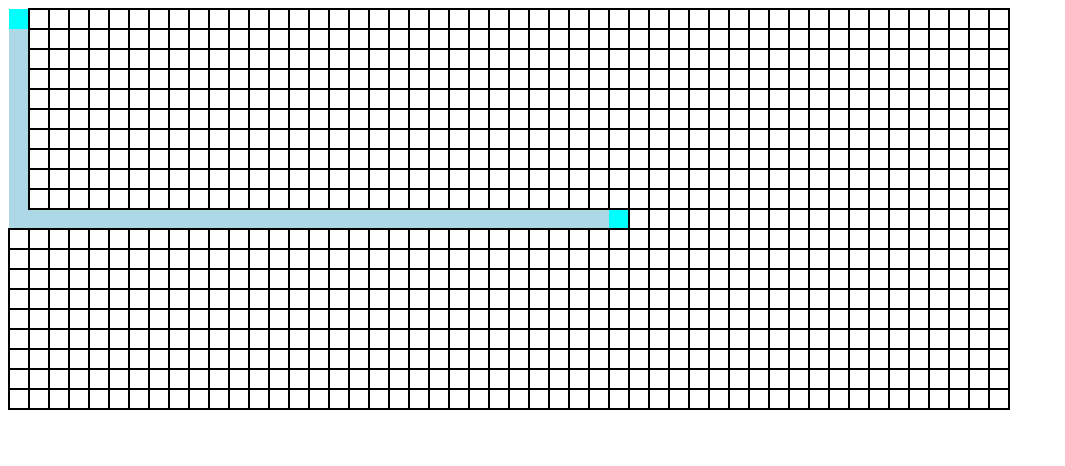
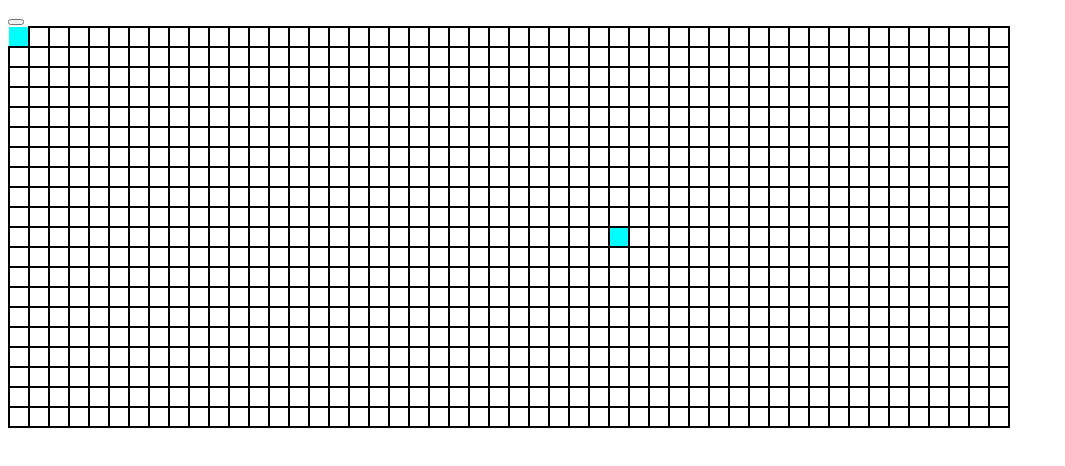
Before and after one commit to waffleonwaffle/pathfinding-visualizer, a React (Create React App) app in the folder pathfind/: page / in a window 1280 px wide. Shown: the top 466 px of the page, without its empty margins (0-1065 px from the left). Built offline with nearby package versions, Linux system fonts and the light colour scheme.

Commit message:
Added walls to customize the grid

```diff
--- a/pathfind/src/algorithms/Dijkstra.js
+++ b/pathfind/src/algorithms/Dijkstra.js
@@ -15,9 +15,10 @@ const DijkstraAlgo = (startNode, grid) => {
             return cameFrom
         }
         current.neighbors.forEach(neighbor => {
+            // console.log(neighbor.coords, neighbor.weight)
             const neighboorCoords = serializeArray(neighbor.coords)
-            const newCost = neighbor.weight + costSoFar[neighboorCoords]
-            if (!(neighboorCoords in costSoFar) || newCost < costSoFar[neighboorCoords]) {
+            const newCost = neighbor.weight + costSoFar[serializeArray(current.coords)]
+            if (neighbor.weight !== Infinity && (!(neighboorCoords in costSoFar) || newCost < costSoFar[neighboorCoords])) {
                 pQueue.enqueue(neighbor, newCost)
                 cameFrom[neighboorCoords] = current
                 costSoFar[neighboorCoords] = newCost
@@ -25,5 +26,6 @@ const DijkstraAlgo = (startNode, grid) => {
 
         });
     }
+    return null
 }
 export default DijkstraAlgo
--- a/pathfind/src/components/Grid.js
+++ b/pathfind/src/components/Grid.js
@@ -40,7 +40,7 @@ const insertNeighbors = (grid) => {
             for (const [dr, dc] of directions) {
                 const row = r + dr
                 const col = c + dc
-                if(row >= grid.length || row < 0 || col >= grid[0].length || col < 0) {
+                if (row >= grid.length || row < 0 || col >= grid[0].length || col < 0) {
                     continue
                 }
                 cell.neighbors.push(grid[row][col])
@@ -55,41 +55,52 @@ const Grid = () => {
     const [goalCell, setGoalCell] = useState([10, 30])
     const [grid, setGrid] = useState(initializeGrid(startCell, goalCell))
 
-    useEffect(() => {
-        updateAlgoPath(DijkstraAlgo)
-    }, [])
+    // useEffect(() => {
+    // }, [])
 
     const updateAlgoPath = (algo) => {
         const cameFrom = algo(startCell, grid)
+        if(cameFrom === null){
+            return
+        }
         let current = cameFrom[JSON.stringify(goalCell)]
         const newGrid = grid.map((row) => [...row]);
         while (current !== null) {
-            const {coords} = current
+            const { coords } = current
             newGrid[coords[0]][coords[1]].partOfPath = true;
             current = cameFrom[JSON.stringify(current.coords)]
         }
         setGrid(newGrid)
 
     }
-    const handleClick = ([row, col]) => {
-        setGrid(prevGrid => {
-            const newGrid = [...prevGrid];
-
-            const cell = { ...newGrid[row][col] };
+    const handleAddWall = ([row, col]) => {
+        const newGrid = grid.map((row) => [...row]);
+        const cell = newGrid[row][col]
         cell.clicked = !cell.clicked;
-            newGrid[row][col] = cell;
-            return newGrid;
-        });
+        cell.weight = Infinity
+        newGrid[row][col] = cell
+        setGrid(newGrid)
+        // console.log(grid)
 
     };
+
+    const handleStartPath = () => {
+        updateAlgoPath(DijkstraAlgo)
+    }
+
     return (
+        <div>
+            <button onClick={handleStartPath}></button>
             <table className='grid'>
                 <tbody>
                     {grid.map((row, rowIndex) => <tr key={rowIndex}>
-                    {row.map(cell => <Cell key={uniqid()} cell={cell} handleClick={handleClick}></Cell>)}</tr>)}
+                        {row.map(cell => <Cell key={uniqid()} cell={cell} handleClick={handleAddWall}></Cell>)}</tr>)}
                 </tbody>
 
             </table>
+        </div>
+
+
     )
 
 }
--- a/pathfind/src/components/PathfindingVisualizer.js
+++ b/pathfind/src/components/PathfindingVisualizer.js
@@ -3,7 +3,10 @@ import Grid from "./Grid"
 const PathfindingVisualizer = () => {
 
     return (
-        <Grid></Grid>
+        <div>
+            <Grid></Grid>
+        </div>
+
     )
 
 }
```
Lines whose indentation alone changed are shown as unchanged.
